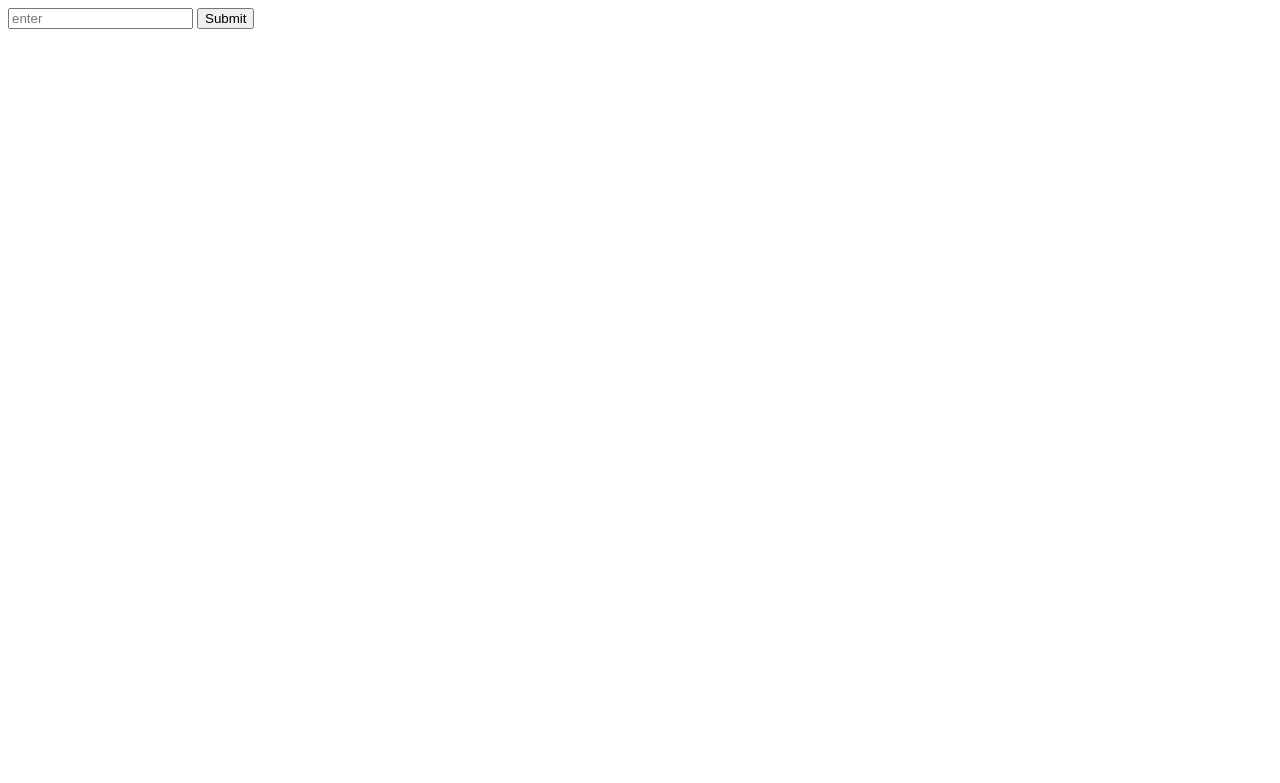
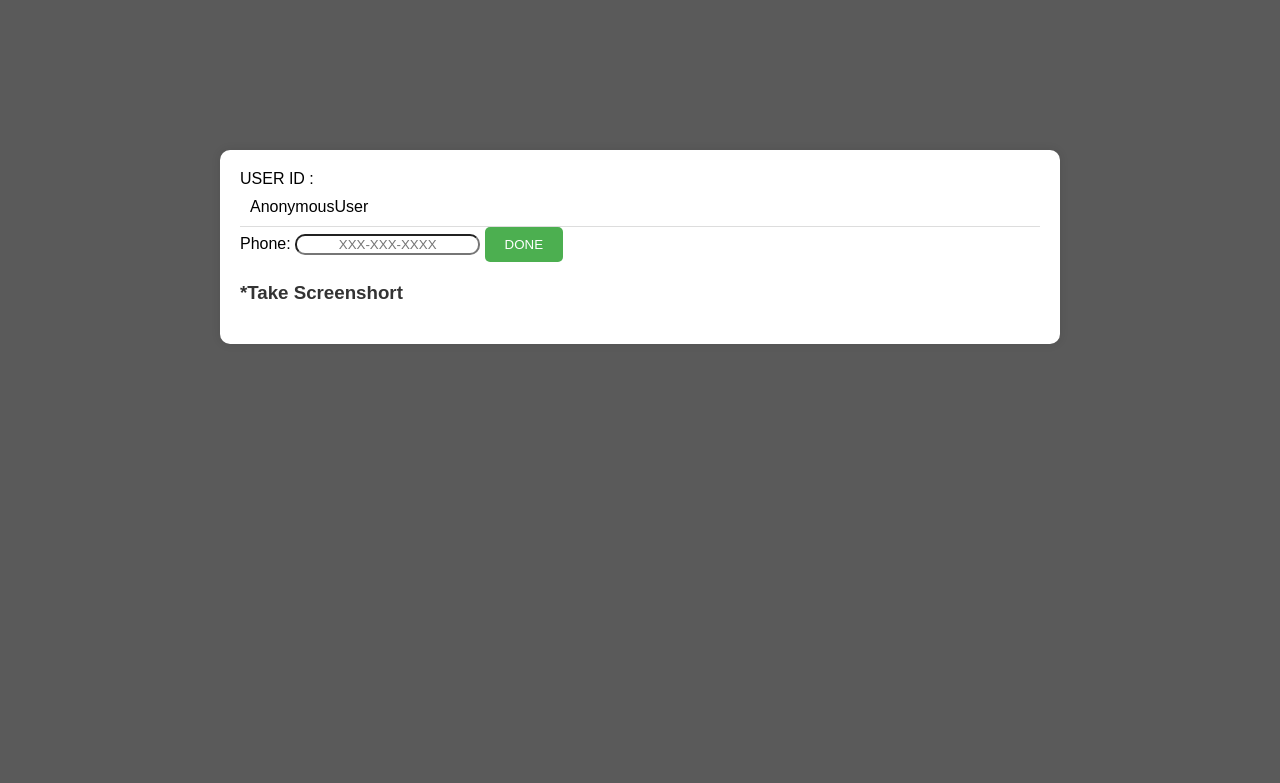
Before and after one commit to elgit2024/Venture-Vistas, a Django app: page /payment in a window 1280 px wide. Before the commit the part shown is almost empty. Shown: the top 783 px of the page. Run offline with Django 3.2, Linux system fonts and the light colour scheme; some libraries are stand-ins or nearby versions.

Commit message:
first commit

```diff
--- a/web_tech_django/templates/accounts/vendor_request.html
+++ b/web_tech_django/templates/accounts/vendor_request.html
@@ -96,7 +96,7 @@ body {
             <form action="{% url 'blog:vendor_req_save' %}" method="post">
                 {% csrf_token %}
                 <label for="vendoruser"> Enter Username </label><br>
-                <input type="text" name="vendoruser" required placeholder="User:"><br>
+                <input type="text" name="vendoruser" value="{{ user }}" required readonly><br>
 
                 <button type="submit" id="btn">Submit</button>
             </form>
--- a/web_tech_django/templates/blog/payment.html
+++ b/web_tech_django/templates/blog/payment.html
@@ -1,6 +1,79 @@
-<form ><script src="https://checkout.razorpay.com/v1/payment-button.js" data-payment_button_id="pl_OHQCSxFpa6pSUo" async> </script> </form>
-<form method="POST" action="{% url 'blog:savepayment' %}">
-    {% csrf_token %}
-    <input type="text" name="id" placeholder="enter" required>
-    <input type="submit" name="submitt">
-</form>
+<!DOCTYPE html>
+<html lang="en">
+<head>
+    <meta charset="UTF-8">
+    <meta name="viewport" content="width=device-width, initial-scale=1.0">
+    <title>Payment Page</title>
+    <style>
+        body {
+            font-family: Arial, sans-serif;
+            background-color: #5a5a5a;
+            margin: 0;
+            padding: 100px;
+        }
+
+        .container {
+            max-width: 800px;
+            margin: 50px auto;
+            background-color: #fff;
+            padding: 20px;
+            border-radius: 10px;
+            box-shadow: 0 0 10px rgba(0, 0, 0, 0.1);
+        }
+
+        form {
+            margin-bottom: 20px;
+        }
+
+        table {
+            width: 100%;
+            border-collapse: collapse;
+        }
+
+        table td {
+            padding: 10px;
+            border-bottom: 1px solid #ddd;
+        }
+
+        input[type="submit"] {
+            background-color: #4CAF50;
+            color: white;
+            padding: 10px 20px;
+            border: none;
+            border-radius: 5px;
+            cursor: pointer;
+        }
+        input[type='tel']{
+            border-radius: 10px;
+            justify-content: center;
+            text-align: center;
+        }
+
+        h3 {
+            color: #333;
+            margin-top: 20px;
+        }
+
+        #payment-form {
+            margin-top: 20px;
+        }
+    </style>
+</head>
+<body>
+    <div class="container">
+        <form method="POST" action="{% url 'blog:savepayment' %}">
+            {% csrf_token %}
+            <table>
+                USER ID : <td>{{ user }}</td>
+            </table>
+            Phone:
+            <input type="tel" name="phone" maxlength="10" required placeholder="XXX-XXX-XXXX">
+            <input type="submit" name="submitt" value="DONE">
+        </form>
+        <h3>*Take Screenshort</h3>
+        <form action="{% url 'blog:index' %}" id="payment-form">
+            <script src="https://checkout.razorpay.com/v1/payment-button.js" data-payment_button_id="pl_OHQCSxFpa6pSUo" async> </script>
+        </form>
+    </div>
+</body>
+</html>
```
Also changed, not shown: db.sqlite3.
